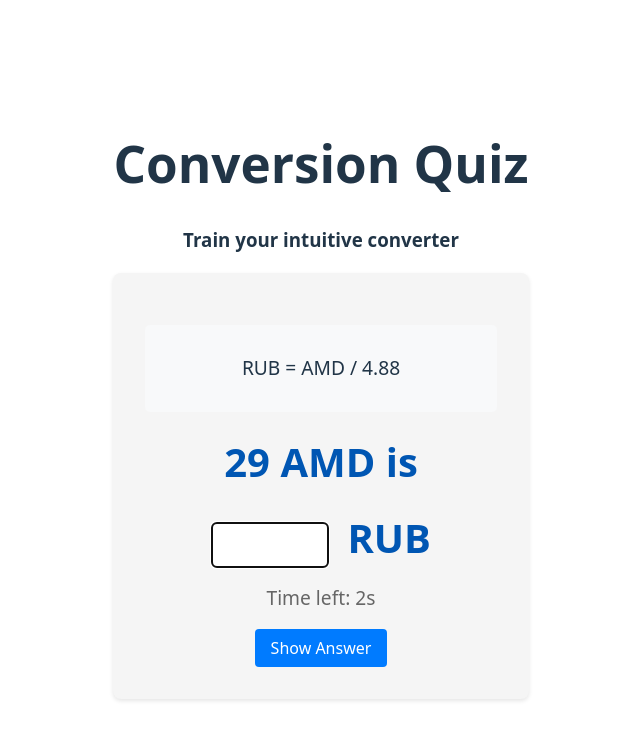
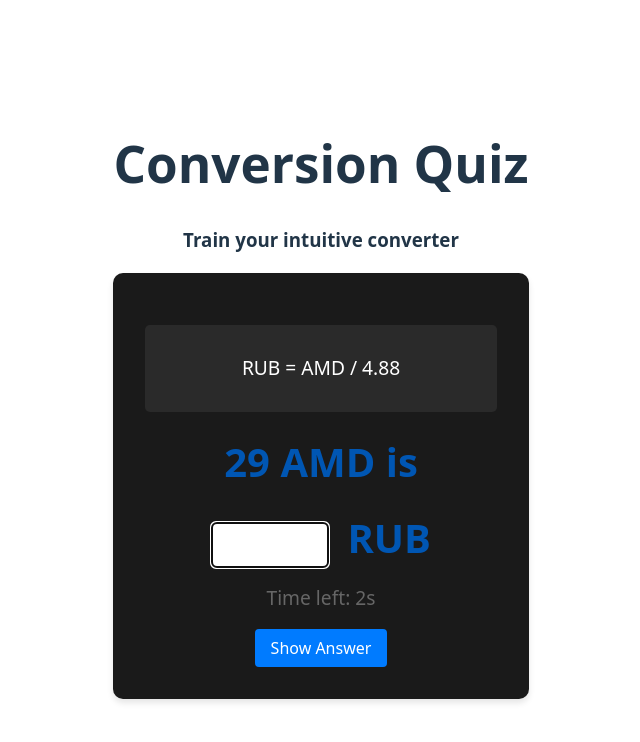
Before and after one commit to bonvara/voomeh, a React (Vite) app: page / in a window 1280 px wide. Shown: the top 742 px of the page, without its empty margins (319-959 px from the left). Built offline with nearby package versions, Linux system fonts and the light colour scheme.

Commit message:
fix measurement-box background color

```diff
--- a/src/App.css
+++ b/src/App.css
@@ -13,17 +13,18 @@ body {
 .conversion-formula {
   margin: 20px 0;
   padding: 10px;
-  background-color: #f8f9fa;
+  background-color: #2a2a2a;
   border-radius: 5px;
   font-size: 1.2em;
   font-weight: 500;
 }
 
 .measurement-box {
-  background-color: #f5f5f5;
+  background-color: #1a1a1a;
+  color: #ffffff;
   padding: 2rem;
-  border-radius: 8px;
-  box-shadow: 0 2px 4px rgba(0, 0, 0, 0.1);
+  border-radius: 10px;
+  box-shadow: 0 4px 6px rgba(0, 0, 0, 0.1);
 }
 
 .input-group {
```
